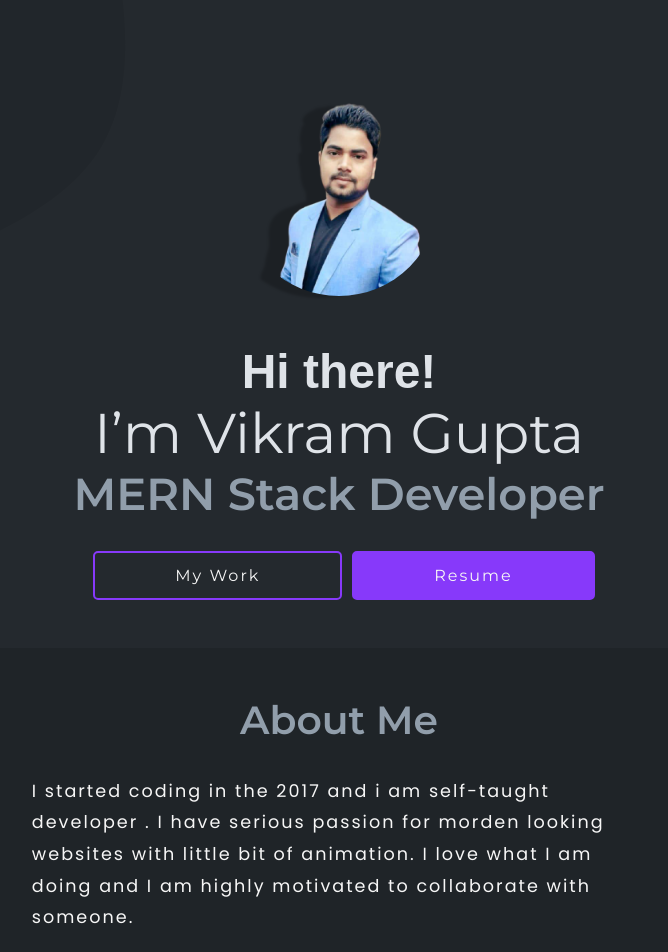
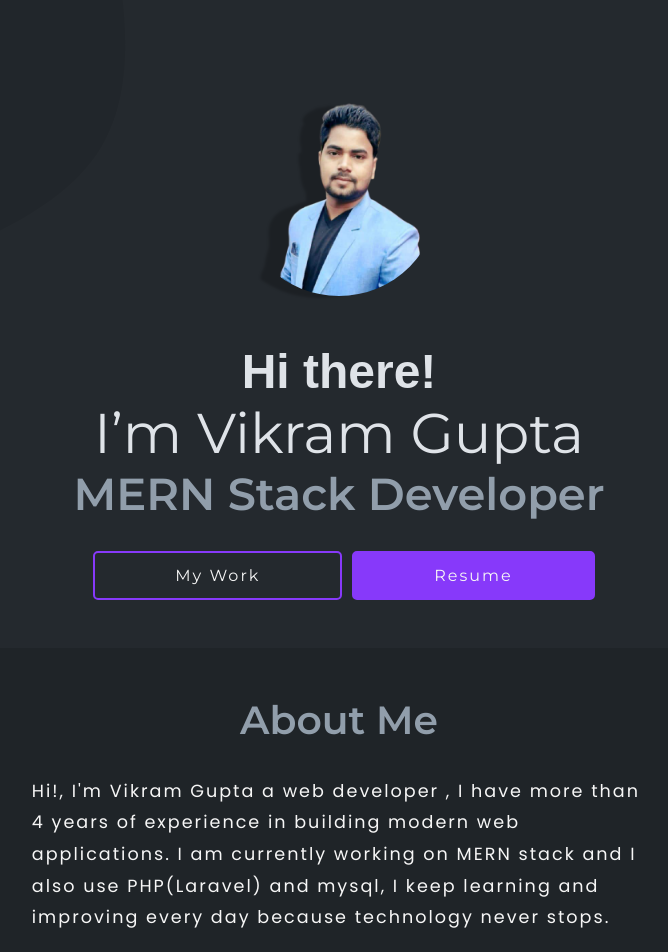
Before and after one commit to myselfvikramgupta/portfolio, a React (Create React App) app: page / in a window 1280 px wide. Shown: the top 952 px of the page, without its empty margins (301-969 px from the left). Built offline with nearby package versions, Linux system fonts and the light colour scheme; a web font is replaced by a local one.

Commit message:
change about content

```diff
--- a/src/About.jsx
+++ b/src/About.jsx
@@ -7,7 +7,7 @@ function About() {
                <Title title="About Me" />
                 <div className="about_me">
                     <p>
-                        I started coding in the 2017 and i am self-taught developer . I have serious passion for morden looking websites with little bit of animation. I love what I am doing and I am highly motivated to collaborate with someone.
+                    Hi!, I'm Vikram Gupta a web developer , I have more than 4 years of experience in building modern web applications. I am currently working on MERN stack and I also use PHP(Laravel) and mysql, I keep learning and improving every day because technology never stops.
                     </p>
                 </div>
                 <div className="social_link">
--- a/src/index.css
+++ b/src/index.css
@@ -234,8 +234,8 @@ a {
 }
 
 .card {
-  width: 350px;
-  height: 400px;
+  width: 300px;
+  height: 350px;
   background: #24292e;
   border-radius: 5px;
   margin-bottom: 1rem;
@@ -321,4 +321,7 @@ a {
   .my_work {
     grid-template-columns: auto;
   }
+  .card{
+    width: 100%;
+  }
 }
```
